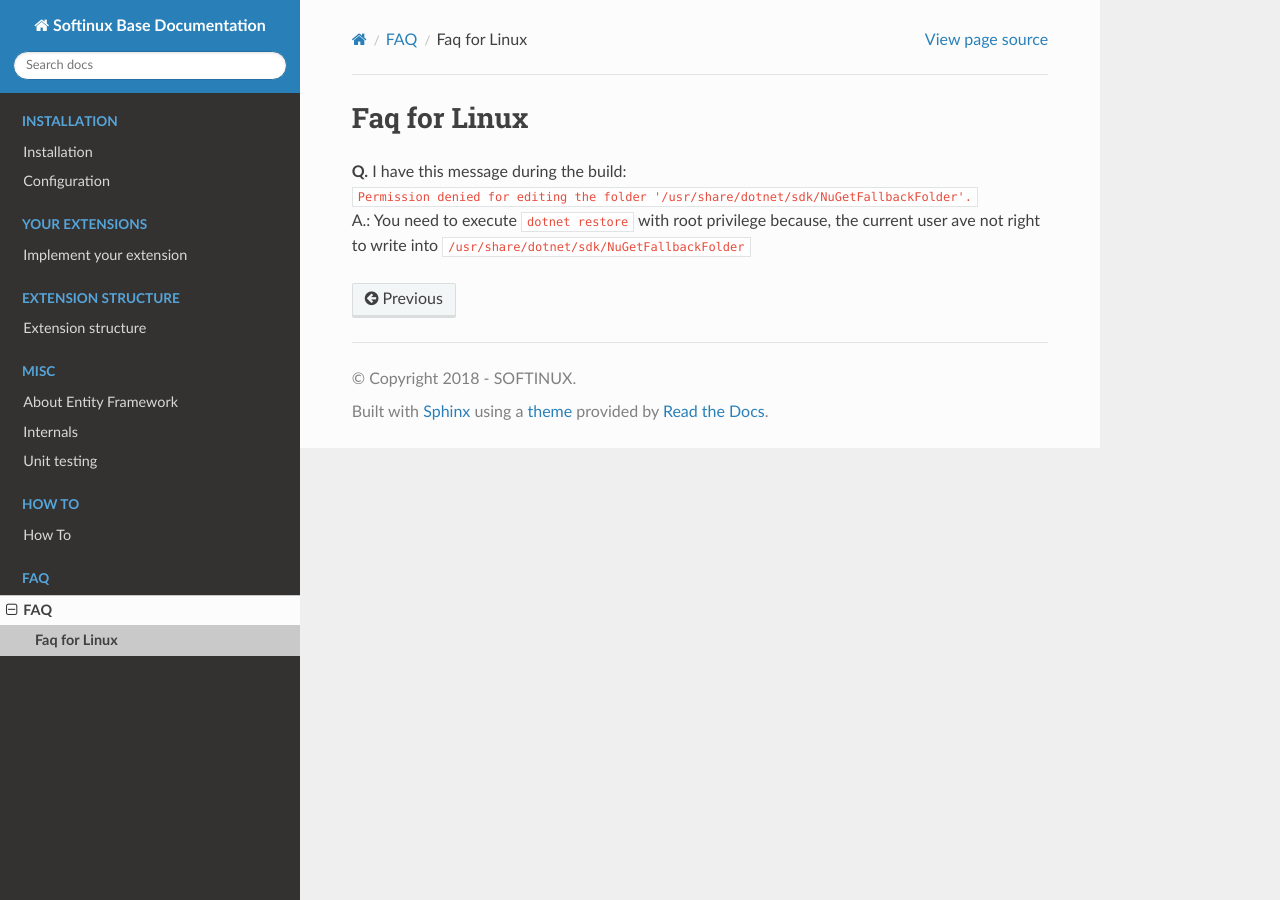
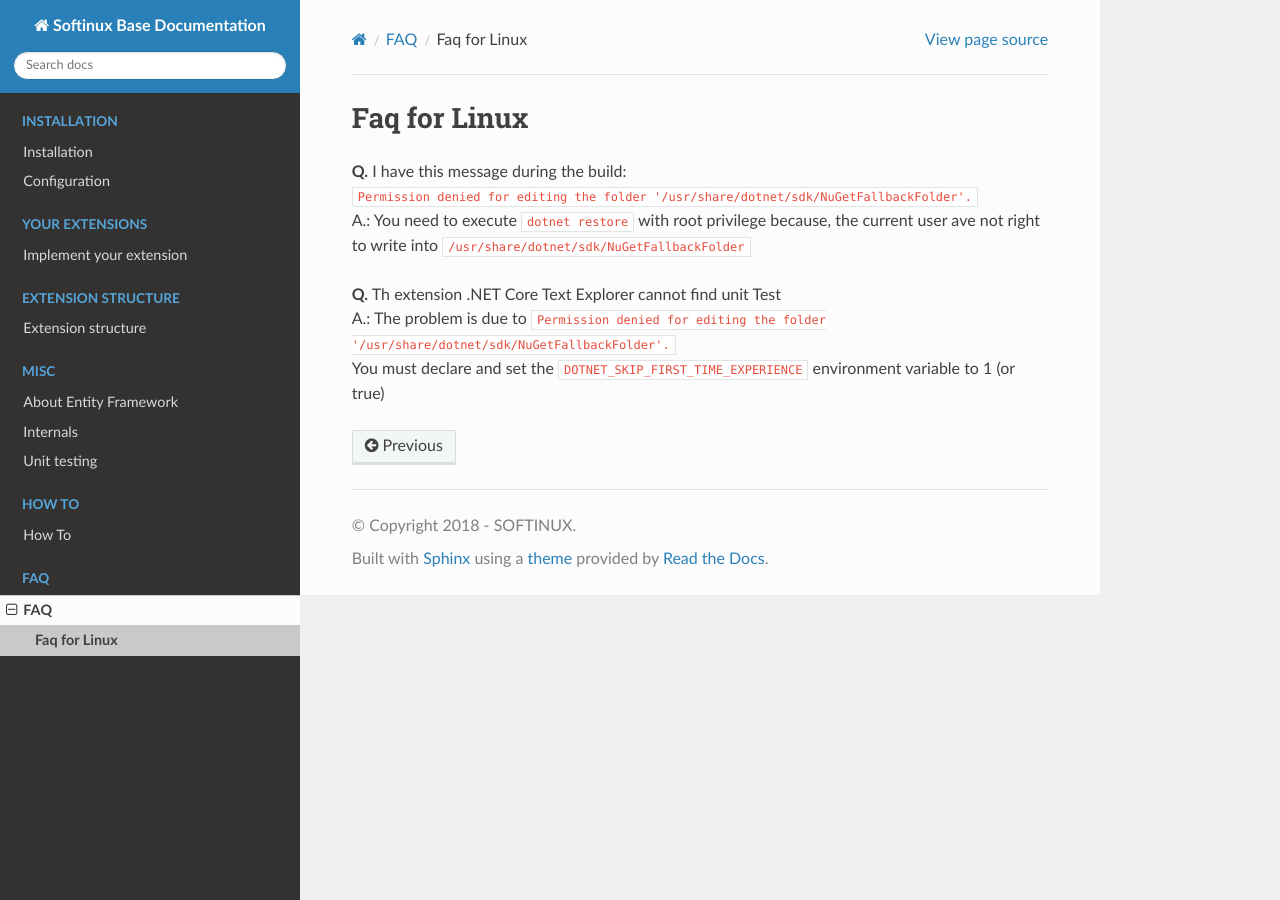
Before and after one commit to SOFTINUX/Base_Doc, a Sphinx documentation site: the page built from source/faq/linux.rst, in a window 1280 px wide. Built offline with Sphinx 7.4.7 and the Read the Docs theme 2.0.0, drawn with Linux system fonts in a browser that asks for light colours.

Commit message:
Add question for linux and .net test explorer discovery

```diff
--- a/source/faq/linux.rst
+++ b/source/faq/linux.rst
@@ -4,3 +4,7 @@ Faq for Linux
 | **Q.** I have this message during the build:
 | ``Permission denied for editing the folder '/usr/share/dotnet/sdk/NuGetFallbackFolder'.``
 | A.: You need to execute ``dotnet restore`` with root privilege because, the current user ave not right to write into ``/usr/share/dotnet/sdk/NuGetFallbackFolder``
+
+| **Q.** Th extension .NET Core Text Explorer cannot find unit Test
+| A.: The problem is due to ``Permission denied for editing the folder '/usr/share/dotnet/sdk/NuGetFallbackFolder'.``
+| You must declare and set the ``DOTNET_SKIP_FIRST_TIME_EXPERIENCE`` environment variable to 1 (or true)
```
